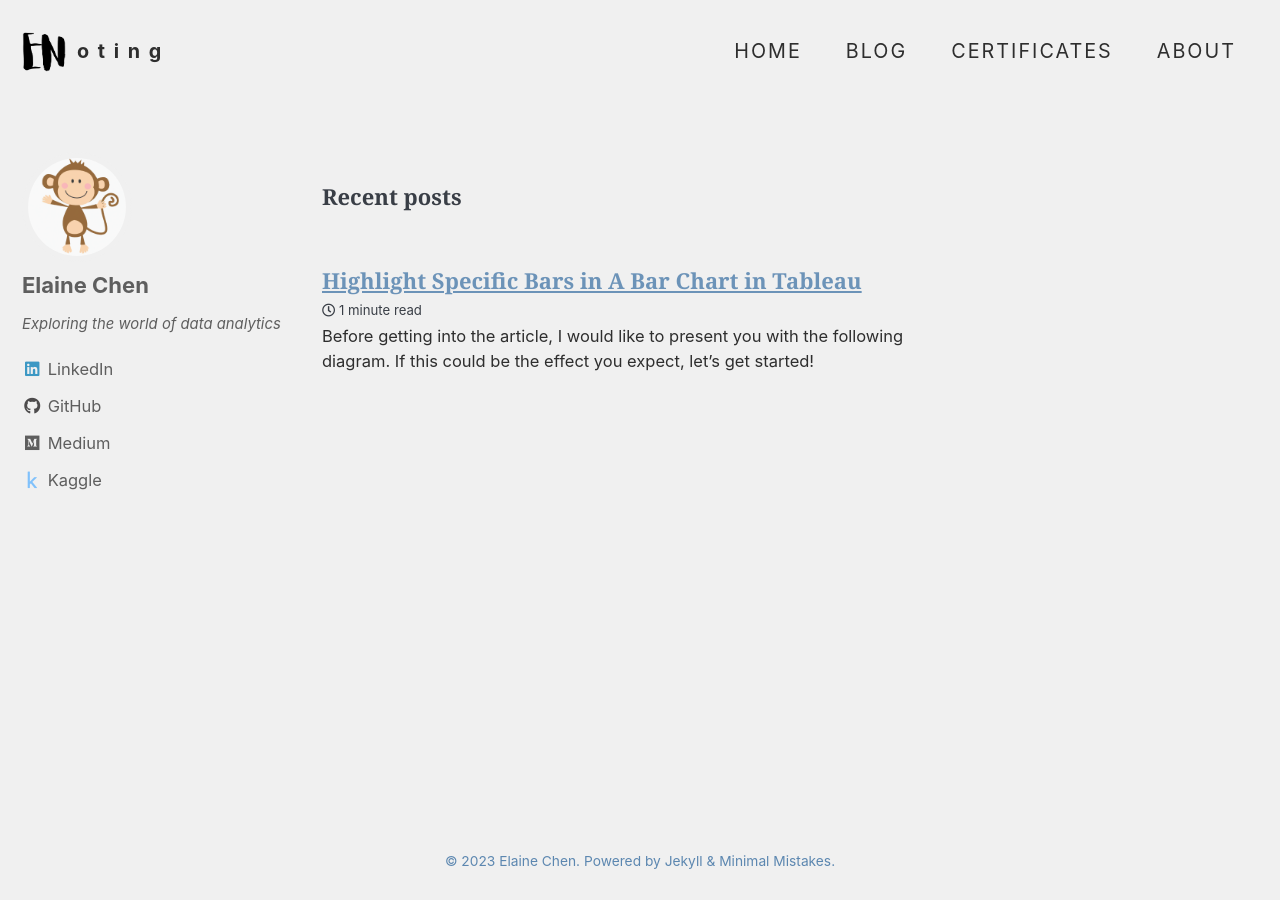
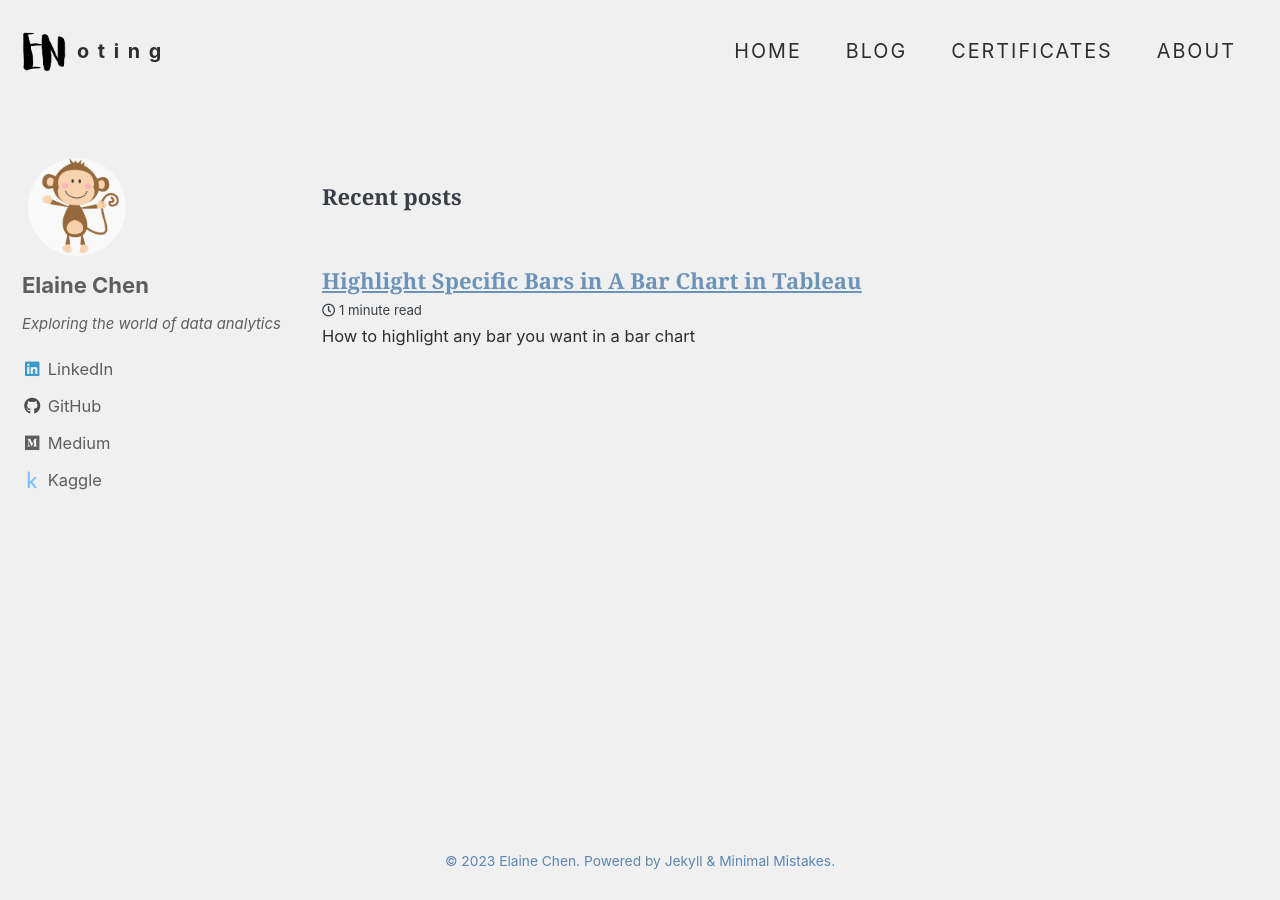
Before and after one commit to elainechen7366/elainechen7366.github.io, a Jekyll site: the page built from index.html, in a window 1280 px wide. Built offline with Jekyll 4.4.1, drawn with Linux system fonts in a browser that asks for light colours; cached includes are drawn as plain includes; some web fonts are replaced; the list of posts is cut into pages by our own code; some of the changed lines change nothing that is shown.

Commit message:
1. use flickr to store pictures\ 2. update article excerpt

```diff
--- a/_posts/2023-06-03-Highlight-Specific-Bars-in-A-Bar-Chart-in-Tableau.md
+++ b/_posts/2023-06-03-Highlight-Specific-Bars-in-A-Bar-Chart-in-Tableau.md
@@ -1,6 +1,7 @@
 ---
 layout: single
 title:  "Highlight Specific Bars in A Bar Chart in Tableau"
+excerpt: "How to highlight any bar you want in a bar chart"
 date:   2023-06-03
 toc: true
 toc_label: "CONTENT"
@@ -10,9 +11,11 @@
 tags: Tableau
 ---
 
+<!-- #pic: a0001-->
+
 Before getting into the article, I would like to present you with the following diagram. If this could be the effect you expect, let’s get started!
 
-![](/../assets/2023-06-03-Highlight-Specific-Bars-in-A-Bar-Chart-in-Tableau/example-diagram.png)
+![](https://live.staticflickr.com/65535/52954971940_03a5f1a3ea_h.jpg)
 
 **Environment**\
 Tool: Tableau Public\
@@ -27,35 +30,36 @@
 ## Step1: Create Data Source
 In this article, I use the income sheet, one of the sheets in DisabilityPrevalence.xlsx, as the data source.
 
-![](/../assets/2023-06-03-Highlight-Specific-Bars-in-A-Bar-Chart-in-Tableau/income-sheet.png)
+![](https://live.staticflickr.com/65535/52953994772_8050417ec4_h.jpg)
 
-![](/../assets/2023-06-03-Highlight-Specific-Bars-in-A-Bar-Chart-in-Tableau/data-source.png)
+![](https://live.staticflickr.com/65535/52953994802_bcb9df098e_h.jpg)
 
 ## Step2: Create A Worksheet
 Drag parameters Cause Name and Mean from the Data pane to the Columns and the Rows respectively.
 
-![](/../assets/2023-06-03-Highlight-Specific-Bars-in-A-Bar-Chart-in-Tableau/drag-parameters.png)
+![](https://live.staticflickr.com/65535/52955040118_74689b3249_h.jpg)
+
 
 ## Step3: Create A Calculation
 In this example, I managed to filter the bars that contain the word “musculoskeletal”.
 Select **Analysis > Create Calculated Field**
 You can design a calculation as shown, or design one for your use.
 
-![](/../assets/2023-06-03-Highlight-Specific-Bars-in-A-Bar-Chart-in-Tableau/calculation.png)
+![](https://live.staticflickr.com/65535/52954971980_6f345cece0_h.jpg)
 
 ## Step4: Drag Calculation to the Color Block in Marks Pane
 Then, we can drag the calculation from the Data pane and drop it into the Color block in the Marks pane.
 
-![](/../assets/2023-06-03-Highlight-Specific-Bars-in-A-Bar-Chart-in-Tableau/drag-color.png)
+![](https://live.staticflickr.com/65535/52953994807_fd90de18b8_h.jpg)
 
 From the image above, the bars are divided into two types, one is ‘Null’ and the other is ‘Highlight’. Since I didn’t name the Cause Name without ‘Musculoskeletal’ word in the calculation, the blue ones are named ‘Null’ in the filter block.
 
 If you prefer other color settings, you can change the color of both types of bars via “Edit Colors…” in the color block.
 
-![](/../assets/2023-06-03-Highlight-Specific-Bars-in-A-Bar-Chart-in-Tableau/edit-color.png)
+![](https://live.staticflickr.com/65535/52954971930_7b5a7975e6_h.jpg)
 
 Like the presented chart below.
 
-![](/../assets/2023-06-03-Highlight-Specific-Bars-in-A-Bar-Chart-in-Tableau/new-color.png)
+![](https://live.staticflickr.com/65535/52954971935_d59918be51_h.jpg)
 
 Hope this article is helpful to you. If you know any alternative tricks that are more efficient, I’d love to hear about them! Any feedback is appreciated!
```
Also changed, not shown: assets/2023-06-03-Highlight-Specific-Bars-in-A-Bar-Chart-in-Tableau/calculation.png (deleted), assets/2023-06-03-Highlight-Specific-Bars-in-A-Bar-Chart-in-Tableau/data-source.png (deleted), assets/2023-06-03-Highlight-Specific-Bars-in-A-Bar-Chart-in-Tableau/drag-color.png (deleted), assets/2023-06-03-Highlight-Specific-Bars-in-A-Bar-Chart-in-Tableau/drag-parameters.png (deleted), assets/2023-06-03-Highlight-Specific-Bars-in-A-Bar-Chart-in-Tableau/edit-color.png (deleted), assets/2023-06-03-Highlight-Specific-Bars-in-A-Bar-Chart-in-Tableau/example-diagram.png (deleted), assets/2023-06-03-Highlight-Specific-Bars-in-A-Bar-Chart-in-Tableau/income-sheet.png (deleted), assets/2023-06-03-Highlight-Specific-Bars-in-A-Bar-Chart-in-Tableau/new-color.png (deleted).
